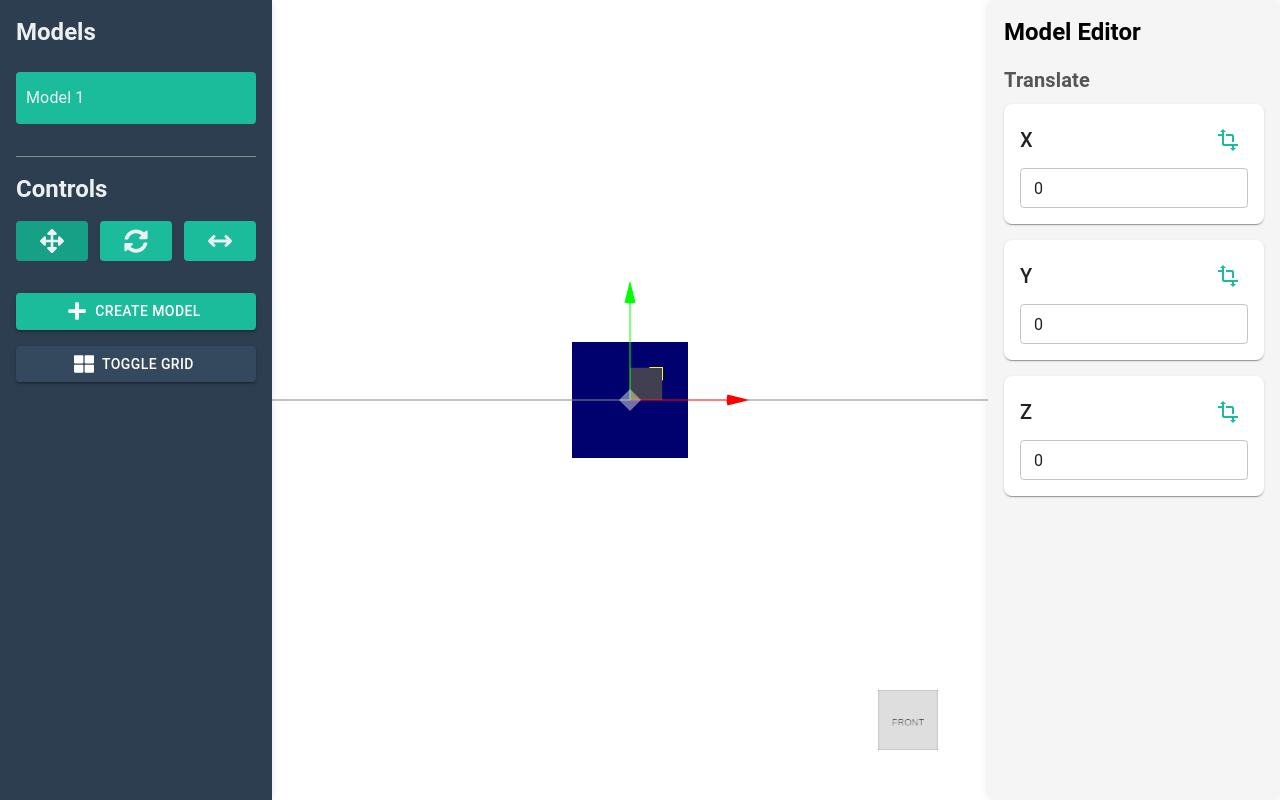
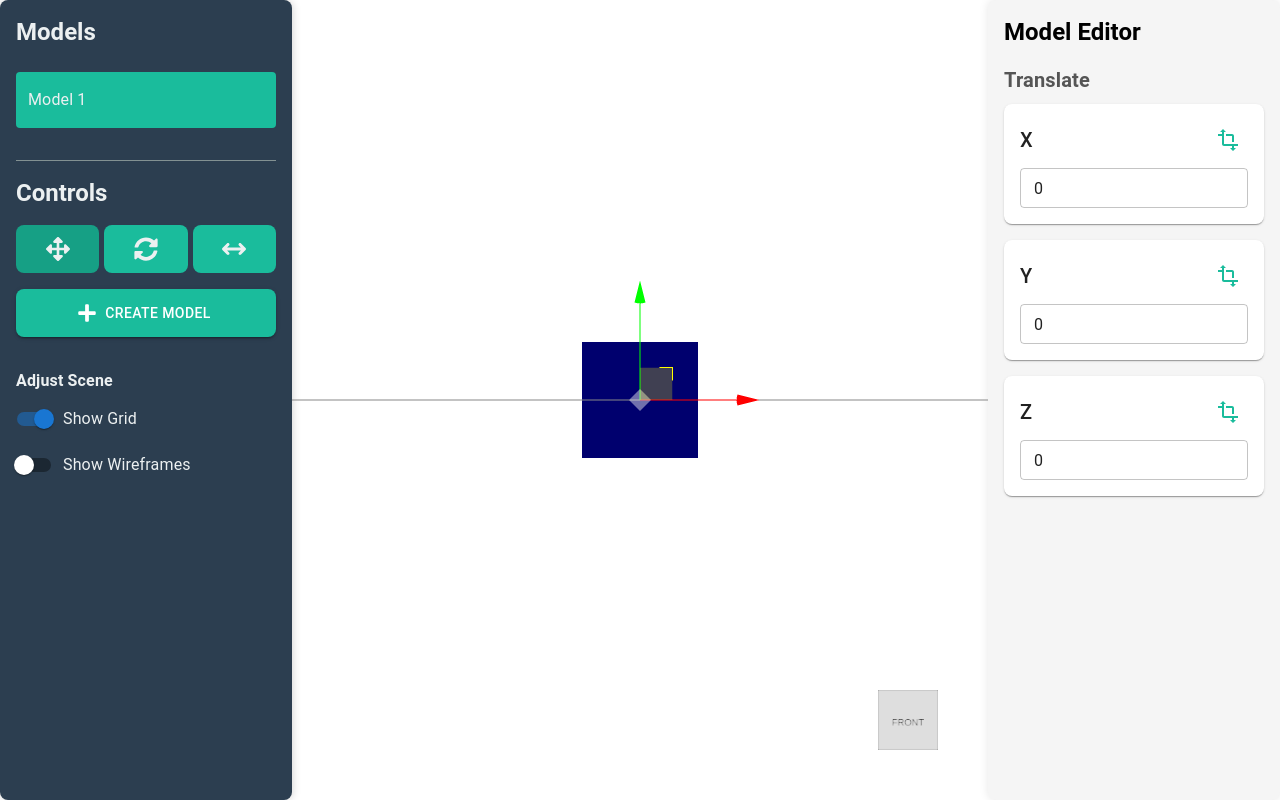
Before and after one commit to saifaldin14/Espada3D, a React (Create React App) app: page / in a window 1280 px wide. Both pictures are taken after a click on the button "CREATE MODEL". Built offline with nearby package versions, Linux system fonts and the light colour scheme.

Commit message:
Optionally show wirframes

```diff
--- a/src/components/Canvas3D.tsx
+++ b/src/components/Canvas3D.tsx
@@ -16,29 +16,51 @@ const Canvas3D: React.FC<Canvas3DProps> = ({ selectedModel }) => {
     (state: any) => state.models.models
   ) as ModelMetadata[];
   const activeTool = useSelector((state: any) => state.ui.activeTool);
-  const showGrid = useSelector((state: any) => state.ui.showGrid); // Get grid visibility from Redux
+  const showGrid = useSelector((state: any) => state.ui.showGrid);
+  const showWireframe = useSelector((state: any) => state.ui.showWireframe);
   const [models, setModels] = useState<{ [id: string]: Group }>({});
 
   useEffect(() => {
     const newModels = { ...models }; // Start with the current models
 
     modelsMetadata.forEach((meta: ModelMetadata) => {
-      if (!newModels[meta.id]) {
-        // Only add new models that don't already exist
+      let modelGroup = newModels[meta.id];
+
+      if (!modelGroup) {
+        // Create new model if it doesn't exist
         const geometry = new BoxGeometry(1, 1, 1);
-        const material = new MeshStandardMaterial({ color: 0x00ff00 });
+        const material = new MeshStandardMaterial({
+          color: 0x00ff00,
+          wireframe: showWireframe,
+        });
         const mesh = new Mesh(geometry, material);
-        const group = new Group();
-        group.add(mesh);
-        group.position.set(...meta.position);
-        group.rotation.set(...meta.rotation);
-        group.scale.set(...meta.scale);
-        newModels[meta.id] = group;
+        modelGroup = new Group();
+        modelGroup.add(mesh);
+        modelGroup.position.set(...meta.position);
+        modelGroup.rotation.set(...meta.rotation);
+        modelGroup.scale.set(...meta.scale);
+        newModels[meta.id] = modelGroup;
+      } else {
+        // Update the wireframe property for existing models
+        const mesh = modelGroup.children[0] as Mesh;
+        const material = mesh.material;
+
+        if (Array.isArray(material)) {
+          material.forEach((mat) => {
+            if (mat instanceof MeshStandardMaterial) {
+              mat.wireframe = showWireframe;
+              mat.needsUpdate = true;
+            }
+          });
+        } else if (material instanceof MeshStandardMaterial) {
+          material.wireframe = showWireframe;
+          material.needsUpdate = true;
+        }
       }
     });
 
     setModels(newModels); // Update state with the new merged models
-  }, [modelsMetadata]);
+  }, [modelsMetadata, showWireframe]);
 
   return (
     <Canvas>
--- a/src/components/Sidebar.tsx
+++ b/src/components/Sidebar.tsx
@@ -1,7 +1,7 @@
 import React from "react";
 import { useSelector, useDispatch } from "react-redux";
 import { createNewModel, selectModel } from "../store/slices/modelSlice";
-import { setActiveTool, toggleGrid } from "../store/slices/uiSlice";
+import { setActiveTool, setGrid, setWireframe } from "../store/slices/uiSlice";
 import { FaArrowsAlt, FaSyncAlt, FaPlus, FaThLarge } from "react-icons/fa";
 import { FaArrowsLeftRight } from "react-icons/fa6";
 import {
@@ -14,6 +14,10 @@ import {
   ListItemText,
   IconButton,
   Divider,
+  FormGroup,
+  FormControlLabel,
+  Switch,
+  FormLabel,
 } from "@mui/material";
 
 const Sidebar: React.FC = () => {
@@ -36,6 +40,16 @@ const Sidebar: React.FC = () => {
     dispatch(createNewModel({ type: "box" }));
   };
 
+  const handleGridChange = (event: React.ChangeEvent<HTMLInputElement>) => {
+    dispatch(setGrid(event.target.checked));
+  };
+
+  const handleWireframeChange = (
+    event: React.ChangeEvent<HTMLInputElement>
+  ) => {
+    dispatch(setWireframe(event.target.checked));
+  };
+
   return (
     <Box sx={styles.sidebar}>
       <Typography variant="h5" sx={styles.header}>
@@ -52,6 +66,10 @@ const Sidebar: React.FC = () => {
               borderRadius: 1,
               mb: 1,
               transition: "background-color 0.3s",
+              "&:hover": {
+                backgroundColor:
+                  model.id === selectedModelId ? "#16a085" : "#2c3e50",
+              },
             }}
           >
             <ListItemButton
@@ -107,72 +125,86 @@ const Sidebar: React.FC = () => {
       >
         Create Model
       </Button>
-      <Button
-        sx={styles.gridButton}
-        variant="contained"
-        startIcon={<FaThLarge />}
-        onClick={() => dispatch(toggleGrid())} // Toggle grid visibility
-      >
-        Toggle Grid
-      </Button>
+      <FormGroup sx={styles.formGroup}>
+        <FormLabel sx={styles.formLabel}>Adjust Scene</FormLabel>
+        <FormControlLabel
+          control={<Switch defaultChecked onChange={handleGridChange} />}
+          label="Show Grid"
+          sx={styles.switchControl}
+        />
+        <FormControlLabel
+          control={<Switch onChange={handleWireframeChange} />}
+          label="Show Wireframes"
+          sx={styles.switchControl}
+        />
+      </FormGroup>
     </Box>
   );
 };
 
 const styles = {
   sidebar: {
-    width: "240px",
+    width: "260px",
     background: "#2c3e50",
     color: "#ecf0f1",
     display: "flex",
     flexDirection: "column" as "column",
-    padding: 2,
-    boxShadow: "0px 0px 10px rgba(0, 0, 0, 0.1)",
+    padding: "16px",
+    boxShadow: "0px 0px 10px rgba(0, 0, 0, 0.2)",
+    borderRadius: "8px",
   },
   header: {
-    marginBottom: 2,
+    marginBottom: "16px",
     fontWeight: "bold",
     color: "#ecf0f1",
   },
   divider: {
-    marginBottom: 2,
+    marginBottom: "16px",
     backgroundColor: "#95a5a6",
   },
   toolButtons: {
     display: "flex",
     justifyContent: "space-between",
-    marginBottom: 2,
+    marginBottom: "16px",
   },
   toolButton: {
     color: "#ecf0f1",
     transition: "background-color 0.3s",
-    width: "30%",
-    height: "40px",
-    borderRadius: 1,
+    width: "32%",
+    height: "48px",
+    borderRadius: "8px",
     "&:hover": {
       backgroundColor: "#16a085",
     },
   },
   createButton: {
-    marginTop: 2,
+    marginBottom: "16px",
     backgroundColor: "#1abc9c",
+    height: "48px",
     "&:hover": {
       backgroundColor: "#16a085",
     },
+    borderRadius: "8px",
   },
-  gridButton: {
-    marginTop: 2,
-    backgroundColor: "#34495e",
-    "&:hover": {
-      backgroundColor: "#16a085",
-    },
+  formGroup: {
+    marginTop: "16px",
+  },
+  formLabel: {
+    color: "#ecf0f1",
+    marginBottom: "8px",
+    fontWeight: "bold",
+  },
+  switchControl: {
+    marginBottom: "8px",
+    color: "#ecf0f1",
   },
   modelList: {
     overflowY: "auto" as "auto",
-    marginBottom: 2,
+    marginBottom: "16px",
   },
   modelItemButton: {
-    padding: "10px",
+    padding: "12px",
+    borderRadius: "8px",
   },
   modelItemText: {
     color: "#ecf0f1",
--- a/src/store/slices/uiSlice.ts
+++ b/src/store/slices/uiSlice.ts
@@ -5,6 +5,7 @@ interface UIState {
   isSidebarOpen: boolean;    // Toggle the visibility of the sidebar
   isEditorOpen: boolean;     // Toggle the visibility of the model editor
   showGrid: boolean;       // Toggle the visibility of the grid
+  showWireframe: boolean;   // Toggle for wireframe view
 }
 
 const initialState: UIState = {
@@ -12,6 +13,7 @@ const initialState: UIState = {
   isSidebarOpen: true,
   isEditorOpen: true,
   showGrid: true,
+  showWireframe: false,
 };
 
 const uiSlice = createSlice({
@@ -27,11 +29,14 @@ const uiSlice = createSlice({
     toggleEditor: (state) => {
       state.isEditorOpen = !state.isEditorOpen;
     },
-    toggleGrid: (state) => {
-      state.showGrid = !state.showGrid;
+    setGrid: (state, action: PayloadAction<boolean>) => {
+      state.showGrid = action.payload;
+    },
+    setWireframe: (state, action: PayloadAction<boolean>) => {
+      state.showWireframe = action.payload;
     },
   },
 });
 
-export const { setActiveTool, toggleSidebar, toggleEditor, toggleGrid } = uiSlice.actions;
+export const { setActiveTool, toggleSidebar, toggleEditor, setGrid, setWireframe } = uiSlice.actions;
 export default uiSlice.reducer;
```
